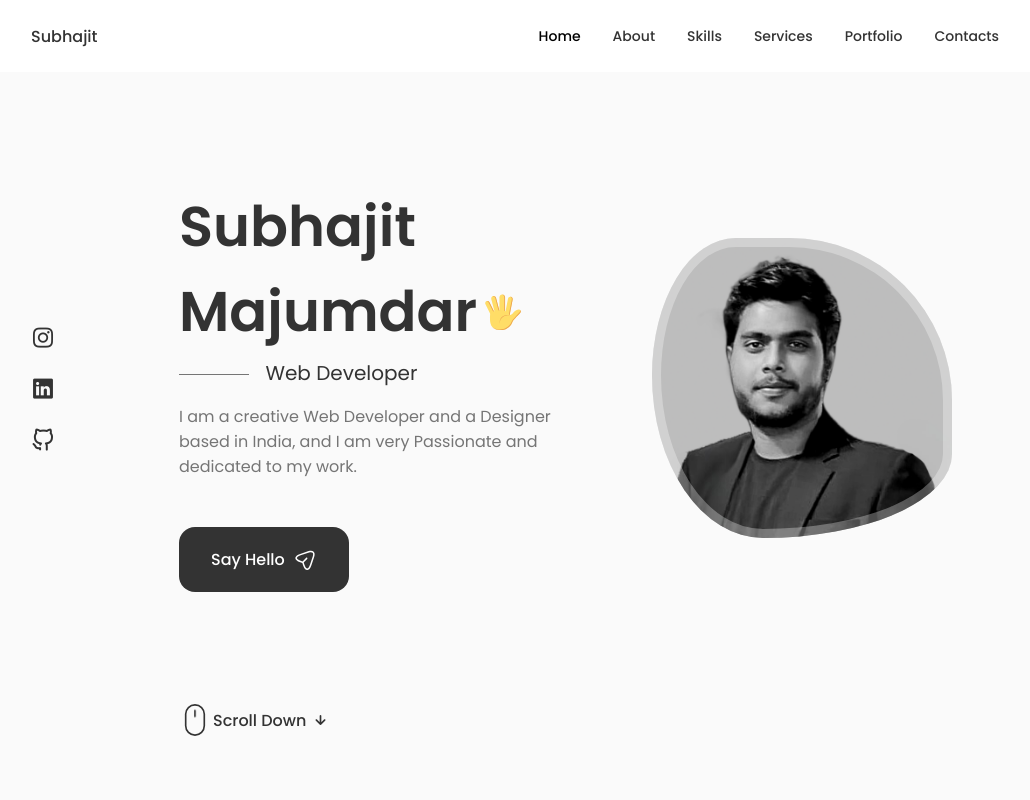
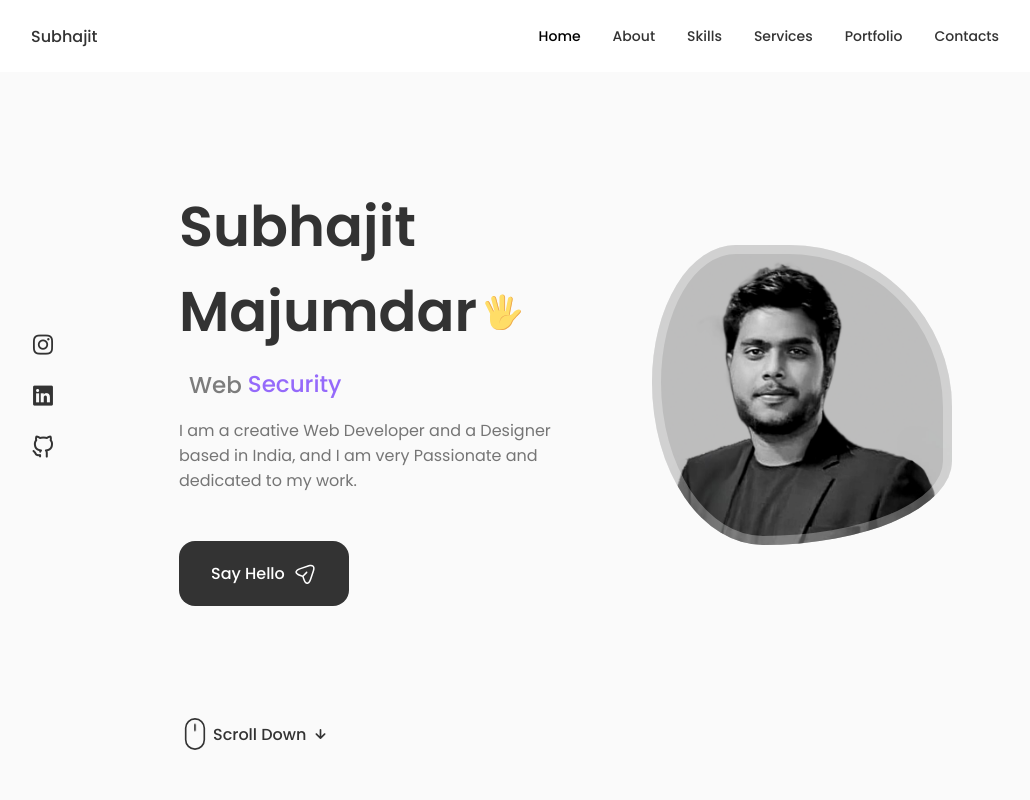
Before and after one commit to Subhajit143/Portfolio-Subh, a React (Create React App) app: page / in a window 1280 px wide. Shown: the top 800 px of the page, without its empty margins (125-1155 px from the left). Built offline with nearby package versions, Linux system fonts and the light colour scheme.

Commit message:
cv changed

```diff
--- a/src/components/Data.jsx
+++ b/src/components/Data.jsx
@@ -1,4 +1,4 @@
-import React from 'react'
+import React from "react";
 
 const Data = () => {
   return (
@@ -55,9 +55,29 @@ const Data = () => {
           ></path>
         </svg>
       </h1>
-        <h3 className="home__subtitle">Web Developer</h3>
-        <p className="home__description">I am a creative Web Developer and a Designer based in India, and I am very Passionate and dedicated to my work.</p>
-        <a href="#contact" className="button button--flex">Say Hello
+      {/* <h3 className="home__subtitle">Web Developer</h3> */}
+
+      <div class="card">
+        <div class="loader">
+          <p>Web</p>
+          <div class="words">
+
+            <span class="word">Design</span>
+            <span class="word">Api's handle</span>
+            <span class="word">Security</span>
+            <span class="word">Enhancement</span>
+            <span class="word">Development</span>
+            <span class="word">Optimization</span>
+
+          </div>
+        </div>
+      </div>
+      <p className="home__description">
+        I am a creative Web Developer and a Designer based in India, and I am
+        very Passionate and dedicated to my work.
+      </p>
+      <a href="#contact" className="button button--flex">
+        Say Hello
         <svg
           class="button__icon"
           xmlns="http://www.w3.org/2000/svg"
@@ -77,7 +97,7 @@ const Data = () => {
         </svg>
       </a>
     </div>
-  )
-}
+  );
+};
 
-export default Data
+export default Data;
--- a/src/components/Social.jsx
+++ b/src/components/Social.jsx
@@ -11,8 +11,7 @@ const Social = () => {
         <i class="uil uil-instagram"></i>
       </a>
       <a
-        href="www.linkedin.com/in/
-subhajit-majumdar-352967325
+        href="https://www.linkedin.com/in/subhajit-majumdar-352967325/
 "
         className="home__social-icon"
         target="_blank" rel="noreferrer"
--- a/src/components/home.css
+++ b/src/components/home.css
@@ -106,6 +106,100 @@
   color: var(--title-color);
 }
 
+
+
+
+
+/* From Uiverse.io by kennyotsu */
+.card {
+  /* color used to softly clip top and bottom of the .words container */
+
+
+  border-radius: 1.25rem;
+}
+.loader {
+  color: rgb(124, 124, 124);
+  font-family: "Poppins", sans-serif;
+  font-weight: 500;
+  font-size: 23px;
+  -webkit-box-sizing: content-box;
+  box-sizing: content-box;
+  height: 40px;
+  padding:  10px;
+  display: -webkit-box;
+  display: -ms-flexbox;
+  display: flex;
+  border-radius: 8px;
+}
+
+.words {
+  overflow: hidden;
+  position: relative;
+}
+.words::after {
+  content: "";
+  position: absolute;
+  inset: 0;
+
+  z-index: 20;
+}
+
+.word {
+  display: block;
+  height: 100%;
+  padding-left: 6px;
+  color: #956afa;
+  animation: spin_49912 5s infinite;
+}
+
+@keyframes spin_49912 {
+  10% {
+    -webkit-transform: translateY(-100%);
+    transform: translateY(-100%);
+  }
+
+  25% {
+    -webkit-transform: translateY(-100%);
+    transform: translateY(-100%);
+  }
+
+  35% {
+    -webkit-transform: translateY(-202%);
+    transform: translateY(-202%);
+  }
+
+  50% {
+    -webkit-transform: translateY(-200%);
+    transform: translateY(-200%);
+  }
+
+  60% {
+    -webkit-transform: translateY(-302%);
+    transform: translateY(-302%);
+  }
+
+  75% {
+    -webkit-transform: translateY(-300%);
+    transform: translateY(-300%);
+  }
+
+  85% {
+    -webkit-transform: translateY(-402%);
+    transform: translateY(-402%);
+  }
+
+  100% {
+    -webkit-transform: translateY(-400%);
+    transform: translateY(-400%);
+  }
+}
+
+
+
+
+
+
+
 /* =======BREAKPOINT======= */
 /* For big screen  */
 @media screen and (max-width: 992px) {
```
Also changed, not shown: 1 other file (tests, documents, lock files or other folders). Lines whose indentation alone changed are shown as unchanged.
